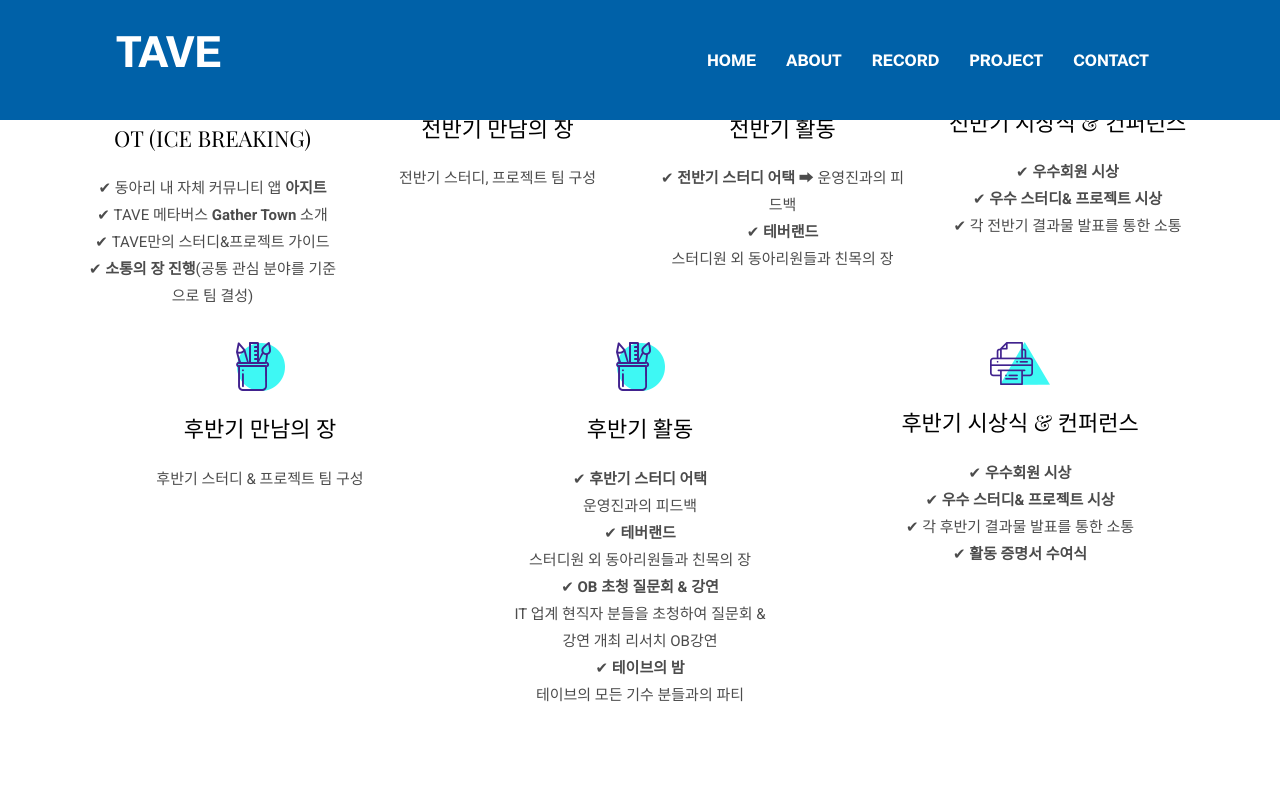
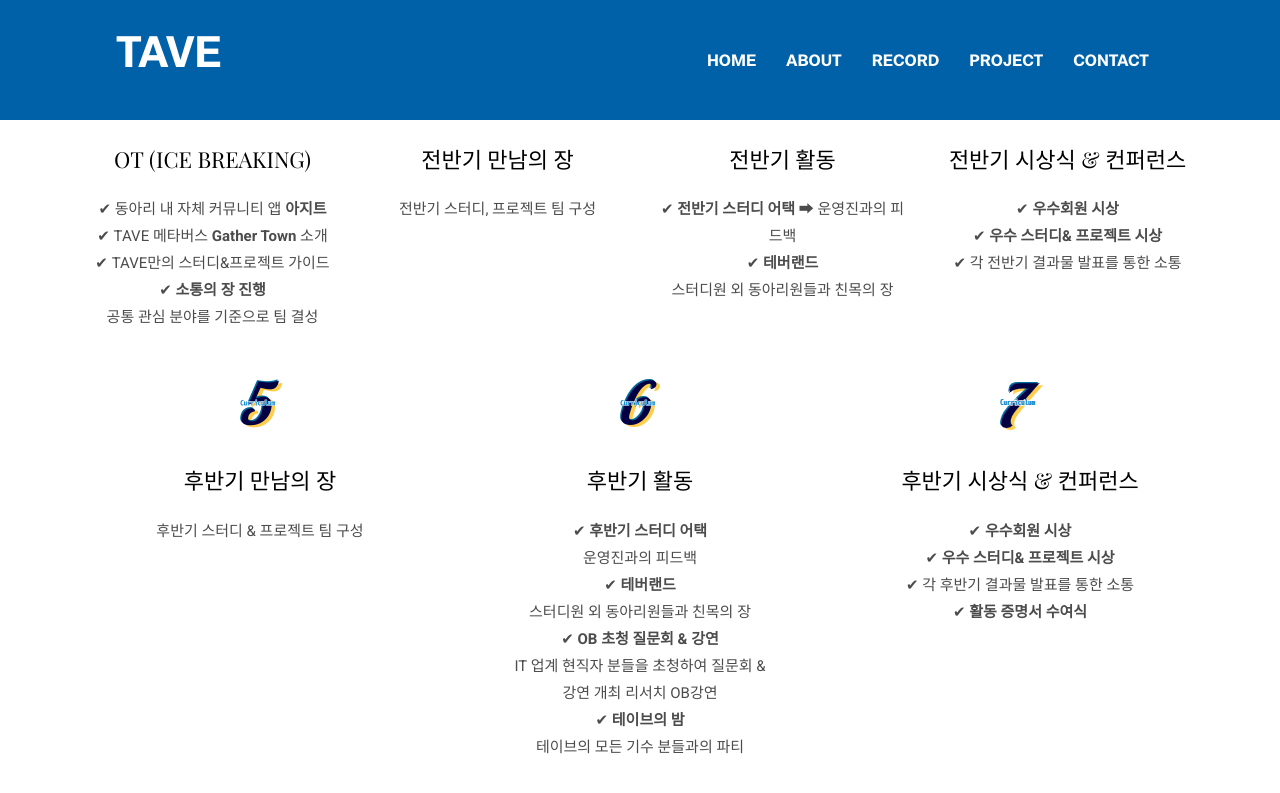
Before and after one commit to TAVEwave/TAVEwave.github.io, a Jekyll site: the page built from _pages/about.md, in a window 1280 px wide and 900 px high, scrolled down 1778 px, cut to the strip 0-861 px from the top of the window. Shown: the top 793 px of the strip. Built offline with Jekyll 4.4.1, drawn with Linux system fonts in a browser that asks for light colours.

Commit message:
Update settings.yml

```diff
--- a/_data/settings.yml
+++ b/_data/settings.yml
@@ -57,32 +57,32 @@
 # Work Process Section
 work-process:
   - title: "OT (ICE BREAKING)"
-    icon: "assets/images/icons/plan.png"
-    content: "✔ 동아리 내 자체 커뮤니티 앱 <b>아지트</b> <br>✔ TAVE 메타버스 <b>Gather Town</b> 소개 <br>✔ TAVE만의 스터디&프로젝트 가이드 <br>✔ <b>소통의 장 진행</b>(공통 관심 분야를 기준으로 팀 결성)"
+    icon: "assets/images/icons/1.png"
+    content: "✔ 동아리 내 자체 커뮤니티 앱 <b>아지트</b> <br>✔ TAVE 메타버스 <b>Gather Town</b> 소개 <br>✔ TAVE만의 스터디&프로젝트 가이드 <br>✔ <b>소통의 장 진행</b> <br>공통 관심 분야를 기준으로 팀 결성"
 
   - title: "전반기 만남의 장"
-    icon: "assets/images/icons/design.png"
+    icon: "assets/images/icons/2.png"
     content: "전반기 스터디, 프로젝트 팀 구성"
 
   - title: "전반기 활동"
-    icon: "assets/images/icons/design.png"
+    icon: "assets/images/icons/3.png"
     content: "✔ <b>전반기 스터디 어택</b> ➡ 운영진과의 피드백 <br>✔  <b>테버랜드</b> <br> 스터디원 외 동아리원들과 친목의 장"
 
   - title: "전반기 시상식 & 컨퍼런스"
-    icon: "assets/images/icons/print.png"
+    icon: "assets/images/icons/4.png"
     content: "✔ <b>우수회원 시상</b> <br>✔ <b>우수 스터디& 프로젝트 시상</b> <br>✔ 각 전반기 결과물 발표를 통한 소통"
 
   - title: "후반기 만남의 장"
-    icon: "assets/images/icons/design.png"
+    icon: "assets/images/icons/5.png"
     content: "후반기 스터디 & 프로젝트 팀 구성"
 
   - title: "후반기 활동"
-    icon: "assets/images/icons/design.png"
+    icon: "assets/images/icons/6.png"
     content: "✔ <b>후반기 스터디 어택</b> <br> 운영진과의 피드백 <br>✔  <b>테버랜드</b> <br> 스터디원 외 동아리원들과 친목의 장 <br> ✔ <b>OB 초청 질문회 & 강연</b> <br> IT 업계 현직자 분들을 초청하여 질문회 & 강연 개최  리서치 OB강연  <br>✔ <b>테이브의 밤</b> <br> 테이브의 모든 기수 분들과의 파티"
 
 
   - title: "후반기 시상식 & 컨퍼런스"
-    icon: "assets/images/icons/print.png"
+    icon: "assets/images/icons/7.png"
     content: "✔ <b>우수회원 시상</b> <br>✔ <b>우수 스터디& 프로젝트 시상</b> <br>✔ 각 후반기 결과물 발표를 통한 소통<br>✔ <b> 활동 증명서 수여식</b>"
 
 # My Team Section
```
